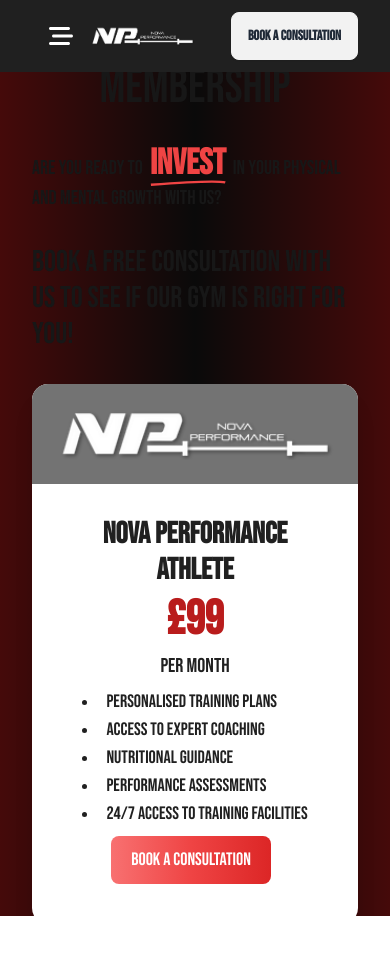
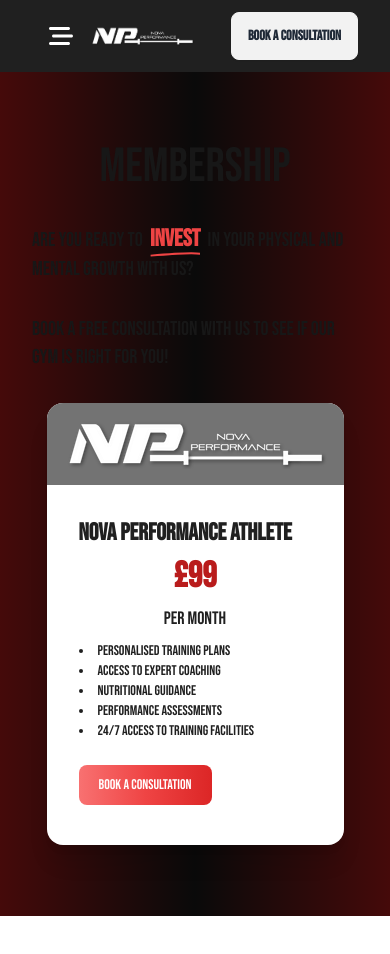
Before and after one commit to jemcap/novaperformance-website, a Next.js app: page /membership in a window 390 px wide. Shown: the top 954 px of the page. Built offline with nearby package versions, Linux system fonts and the light colour scheme.

Commit message:
fix: Fixed the responsiveness of the Card component in the Membership page

```diff
--- a/app/membership/page.tsx
+++ b/app/membership/page.tsx
@@ -10,7 +10,7 @@
           </h1>
           <p className="max-w-5xl text-xl lg:text-3xl">
             Are you ready to{" "}
-            <span className="text-red-500 mx-1 font-extrabold text-4xl relative inline-block stroke-current">
+            <span className="text-red-500 mx-1 font-extrabold text-2xl lg:text-4xl relative inline-block stroke-current">
               invest
               <svg
                 className="absolute -bottom-0.5 w-full max-h-1.5"
@@ -26,7 +26,7 @@
             </span>{" "}
             in your physical and mental growth with us?
           </p>
-          <p className="text-3xl">
+          <p className="text-xl lg:text-3xl">
             Book a free consultation with us to see if our gym is right for you!
           </p>
 
--- a/components/Card.tsx
+++ b/components/Card.tsx
@@ -4,46 +4,47 @@
 
 const Card = () => {
   return (
-    <>
+    <div className="flex flex-wrap justify-center gap-6">
       {membership.map((item) => {
         const { id, title, description, price } = item;
         return (
-          <div
-            key={id}
-            className="card bg-base-100 w-full shadow-xl lg:max-w-lg mx-auto"
-          >
-            <figure className="px-6 py-6 lg:px-10 lg:py-10 bg-neutral-500">
+          <div key={id} className="card bg-base-100 w-full shadow-xl mx-auto ">
+            <figure className="px-4 py-4 md:px-6 md:py-6 lg:px-10 lg:py-10 bg-neutral-500">
               <Image
                 src="/WhiteNP.png"
                 alt={title}
                 width={500}
                 height={500}
-                className="w-full h-auto"
+                className="w-full h-auto object-contain"
               />
             </figure>
-            <div className="card-body items-center text-center text-nova-charcoal">
-              <h1 className="card-title text-3xl lg:text-5xl">{title}</h1>
-              <h2 className="text-5xl lg:text-9xl font-bold text-red-700">
+            <div className="card-body text-center text-nova-charcoal">
+              <h1 className="card-title text-2xl md:text-3xl lg:text-5xl">
+                {title}
+              </h1>
+              <h2 className="text-4xl md:text-6xl lg:text-9xl font-bold text-red-700">
                 £{price}
               </h2>
-              <small className="text-xl lg:text-3xl">per month</small>
-              <ul className="list-disc list-inside text-lg lg:text-3xl text-start">
+              <small className="text-lg md:text-xl lg:text-3xl">
+                per month
+              </small>
+              <ul className="list-disc list-inside text-start text-sm md:text-lg lg:text-2xl">
                 {description.map((desc, index) => (
                   <li key={index}>{desc}</li>
                 ))}
               </ul>
-              <div className="card-actions">
+              <div className="card-actions mt-4">
                 <Button
                   type="button"
                   label="Book a consultation"
-                  fontSize="text-lg lg:text-2xl"
+                  fontSize="text-sm md:text-lg lg:text-2xl"
                 />
               </div>
             </div>
           </div>
         );
       })}
-    </>
+    </div>
   );
 };
 
```
